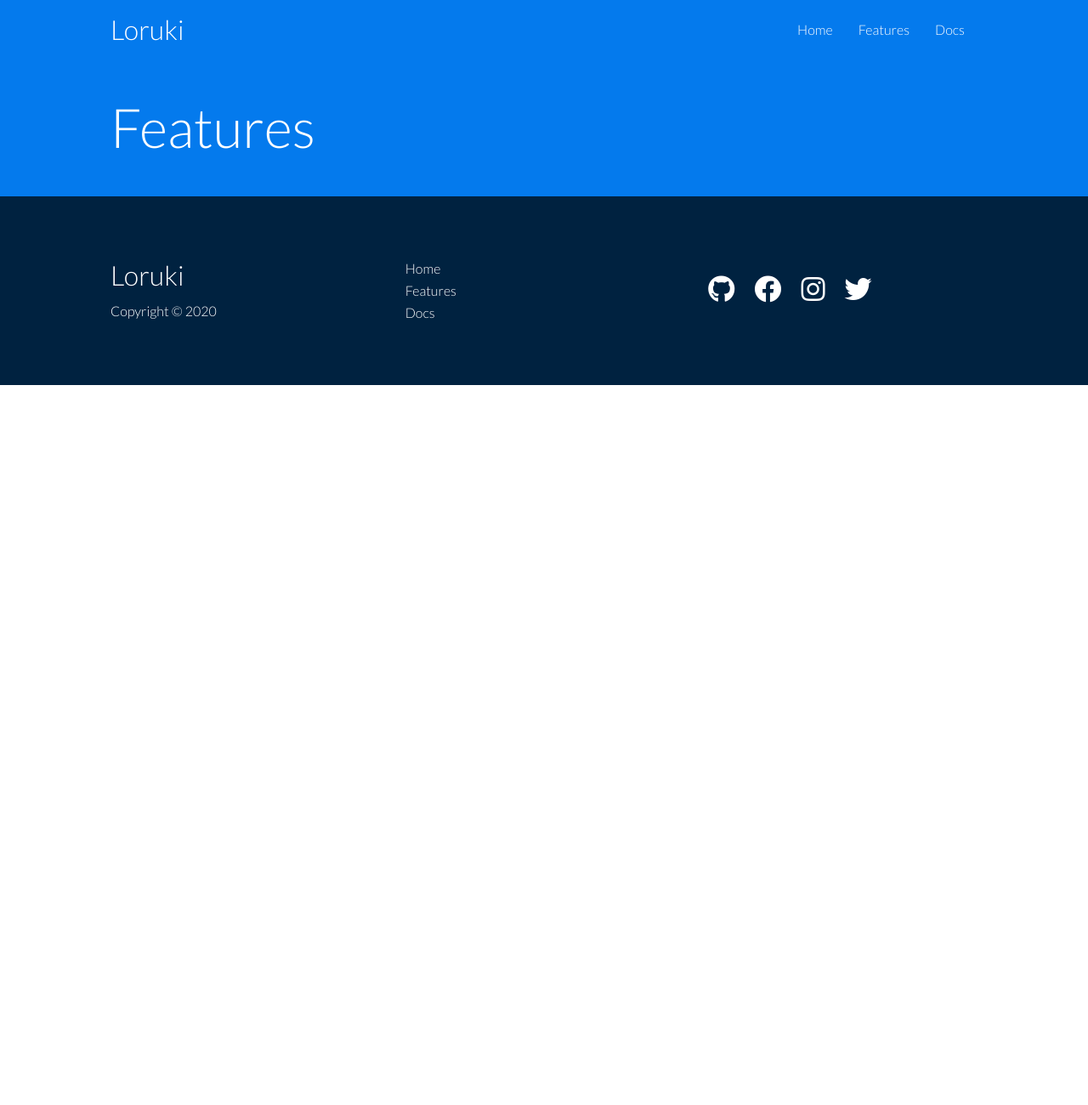
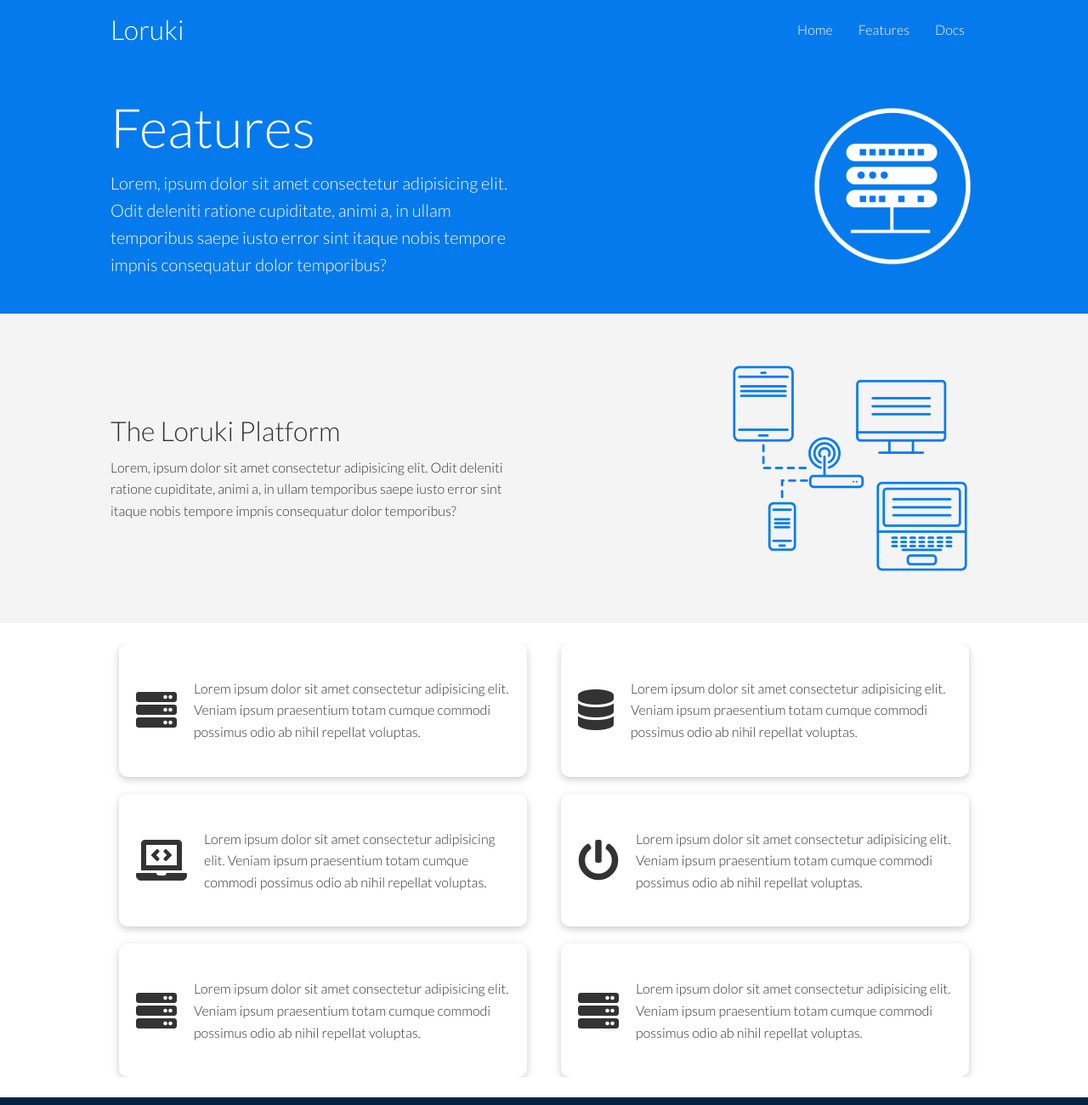
Before and after one commit to Nicelx/Html-Css-Collection, a plain HTML site: page loruki-website/features.html in a window 1280 px wide. Shown: the top 1300 px of the page at 85% size. Before the commit the page ends 800 px from the top, so only its background shows below. Drawn offline with Linux system fonts and the light colour scheme.

Commit message:
features page

```diff
--- a/loruki-website/css/style.css
+++ b/loruki-website/css/style.css
@@ -1,5 +1,5 @@
 @import url("https://fonts.googleapis.com/css2?family=Lato:wght@300&display=swap");
-/* 1 21 35 */
+/* 1 30 01 */
 
 :root {
 	--primary-color: #047aed;
@@ -174,6 +174,20 @@ img {
 	transform: translateY(-15px);
 }
 
+.features-head img {
+	width: 200px;
+	justify-self: flex-end;
+}
+.features-sub-head img {
+	width: 300px;
+	justify-self: flex-end;
+}
+.features-main .card > i {
+	margin-right: 20px;
+}
+
+
+
 .footer .social a {
 	margin: 0 10px;
 }
--- a/loruki-website/features.html
+++ b/loruki-website/features.html
@@ -27,18 +27,93 @@
 			</div>
 		</div>
 
-
 		<section class="features-head bg-primary py-3">
 			<div class="container grid">
 				<div>
-					<h1 class="xl">
-						Features
-					</h1>
-					<p class = "lead"></p>
+					<h1 class="xl">Features</h1>
+					<p class="lead">
+						Lorem, ipsum dolor sit amet consectetur adipisicing
+						elit. Odit deleniti ratione cupiditate, animi a, in
+						ullam temporibus saepe iusto error sint itaque nobis
+						tempore impnis consequatur dolor temporibus?
+					</p>
+				</div>
+				<img src="images/server.png" alt="" />
+			</div>
+		</section>
+
+		<section class="features-sub-head bg-light py-3">
+			<div class="container grid">
+				<div>
+					<h1 class="md">The Loruki Platform</h1>
+					<p>
+						Lorem, ipsum dolor sit amet consectetur adipisicing
+						elit. Odit deleniti ratione cupiditate, animi a, in
+						ullam temporibus saepe iusto error sint itaque nobis
+						tempore impnis consequatur dolor temporibus?
+					</p>
+				</div>
+				<img src="images/server2.png" alt="" />
+			</div>
+		</section>
+
+		<section class="features-main my-2">
+			<div class="container grid">
+				<div class="card flex">
+					<i class="fas fa-server fa-3x"></i>
+					<p>
+						Lorem ipsum dolor sit amet consectetur adipisicing elit.
+						Veniam ipsum praesentium totam cumque commodi possimus
+						odio ab nihil repellat voluptas.
+					</p>
+				</div>
+
+				<div class="card flex">
+					<i class="fas fa-database fa-3x"></i>
+					<p>
+						Lorem ipsum dolor sit amet consectetur adipisicing elit.
+						Veniam ipsum praesentium totam cumque commodi possimus
+						odio ab nihil repellat voluptas.
+					</p>
+				</div>
+
+				<div class="card flex">
+					<i class="fas fa-laptop-code fa-3x"></i>
+					<p>
+						Lorem ipsum dolor sit amet consectetur adipisicing elit.
+						Veniam ipsum praesentium totam cumque commodi possimus
+						odio ab nihil repellat voluptas.
+					</p>
+				</div>
+
+				<div class="card flex">
+					<i class="fas fa-power-off fa-3x"></i>
+					<p>
+						Lorem ipsum dolor sit amet consectetur adipisicing elit.
+						Veniam ipsum praesentium totam cumque commodi possimus
+						odio ab nihil repellat voluptas.
+					</p>
+				</div>
+
+				<div class="card flex">
+					<i class="fas fa-server fa-3x"></i>
+					<p>
+						Lorem ipsum dolor sit amet consectetur adipisicing elit.
+						Veniam ipsum praesentium totam cumque commodi possimus
+						odio ab nihil repellat voluptas.
+					</p>
+				</div>
+
+				<div class="card flex">
+					<i class="fas fa-server fa-3x"></i>
+					<p>
+						Lorem ipsum dolor sit amet consectetur adipisicing elit.
+						Veniam ipsum praesentium totam cumque commodi possimus
+						odio ab nihil repellat voluptas.
+					</p>
 				</div>
 			</div>
 		</section>
-
 
 		<footer class="footer bg-dark py-5">
 			<div class="container grid grid-3">
```
